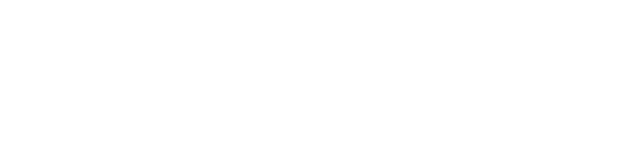
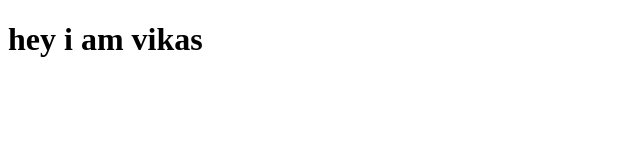
Before and after one commit to VikasMora/lab, a plain HTML site: page index.html in a window 1280 px wide. Shown: the whole page, without its empty margins (0-640 px from the left). Drawn offline with Linux system fonts and the light colour scheme.

Commit message:
Update index.html

```diff
--- a/index.html
+++ b/index.html
@@ -6,6 +6,6 @@
     <title>Document</title>
 </head>
 <body>
-
+    <h1>hey i am vikas</h1>
 </body>
 </html>
```
